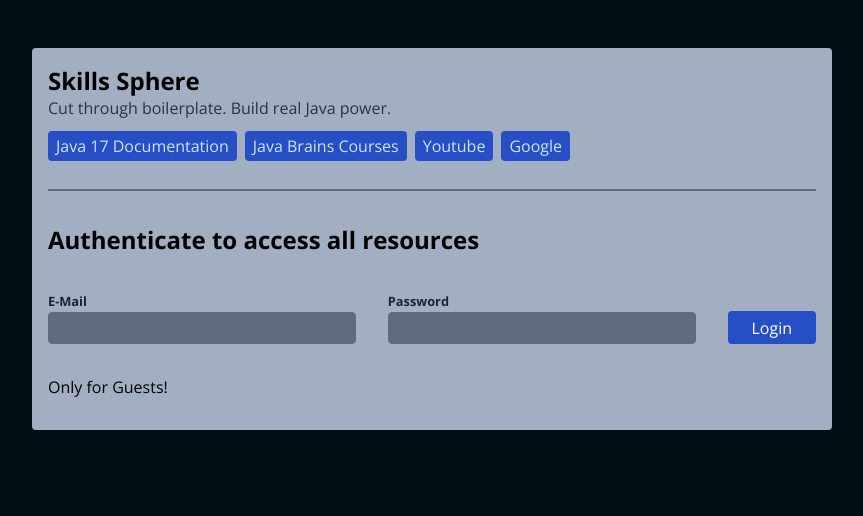
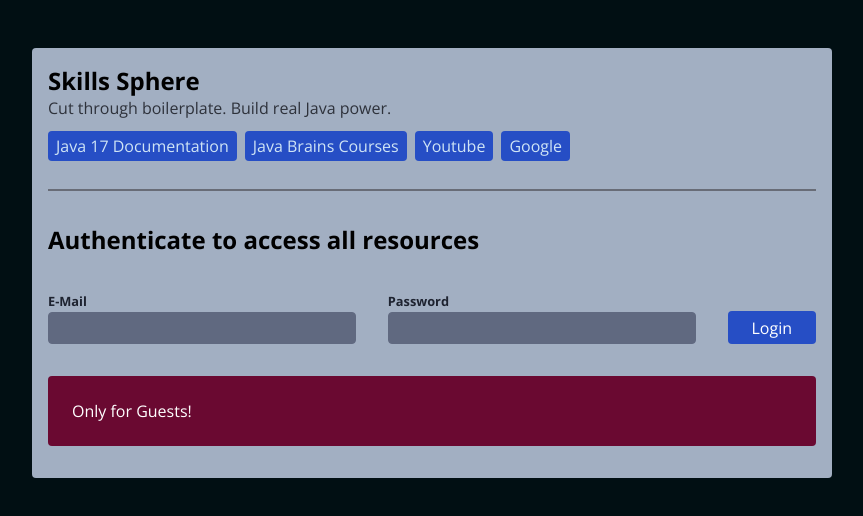
Before and after one commit to adnan5509/SkillSphere, an Angular app: page / in a window 1280 px wide. Shown: the top 516 px of the page, without its empty margins (208-1071 px from the left). Built offline with nearby package versions, Linux system fonts and the light colour scheme.

Commit message:
add classes to auth directive messages for improved styling

```diff
--- a/src/app/app.component.html
+++ b/src/app/app.component.html
@@ -5,8 +5,8 @@
 
   <app-auth />
 
-  <p *appAuth="'admin'">Only for Admin Users!</p>
-  <p *appAuth="'user'">Only for Regular Users!</p>
-  <p *appAuth="'guest'">Only for Guests!</p>
+  <p *appAuth="'admin'" class="protected-content admin">Only for Admin Users!</p>
+  <p *appAuth="'user'" class="protected-content authenticated">Only for Regular Users!</p>
+  <p *appAuth="'guest'" class="protected-content unauthenticated">Only for Guests!</p>
 
 </main>
```
